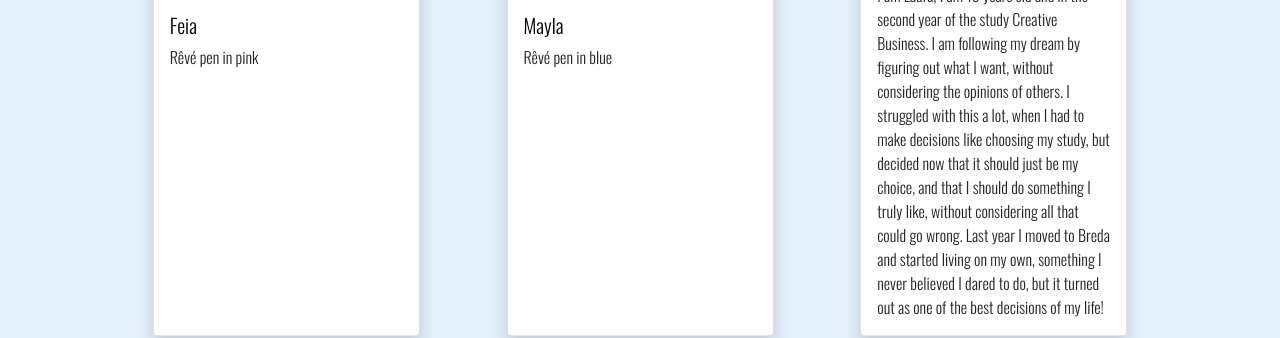
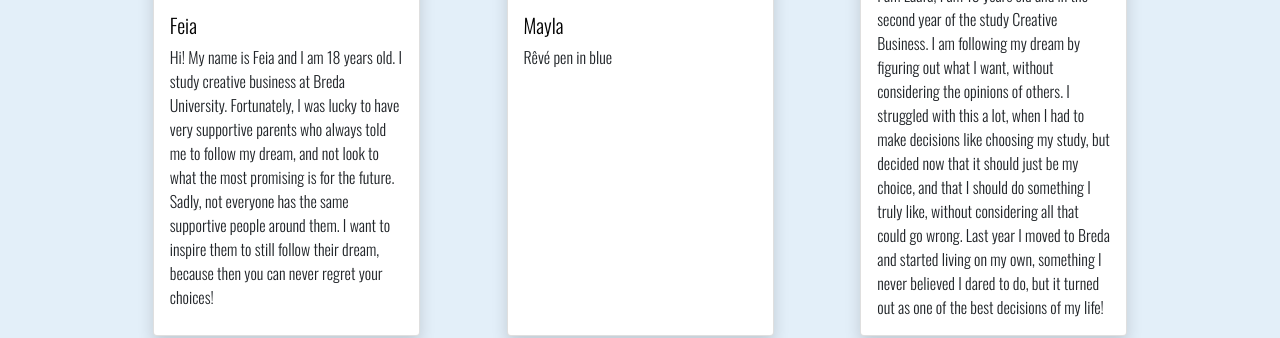
Before and after one commit to Revebrand/websitereve, a plain HTML site: page about-us.html in a window 1280 px wide. Shown: the part 718-1056 px from the top of the page. Drawn offline with nearby package versions, Linux system fonts and the light colour scheme.

Commit message:
about me

```diff
--- a/about-us.html
+++ b/about-us.html
@@ -70,7 +70,7 @@
             <img class="img-fluid" src="images/PictureFeia.jpg" alt="pen pink">
             <div class="card-body">
               <h5 class="card-title">Feia</h5>
-              <p class="card-text"> Rêvé pen in pink</p>
+              <p class="card-text"> Hi! My name is Feia and I am 18 years old. I study creative business at Breda University. Fortunately, I was lucky to have very supportive parents who always told me to follow my dream, and not look to what the most promising is for the future. Sadly, not everyone has the same supportive people around them. I want to inspire them to still follow their dream, because then you can never regret your choices!</p>
 
             </div>
           </div>
```
